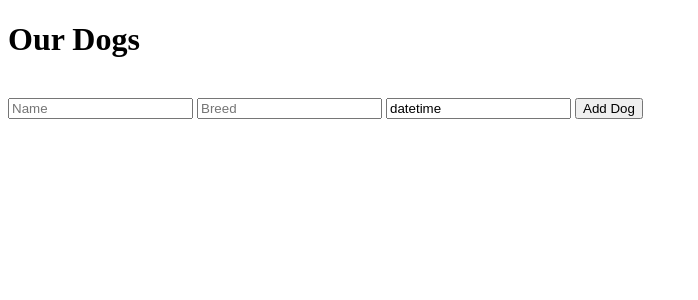
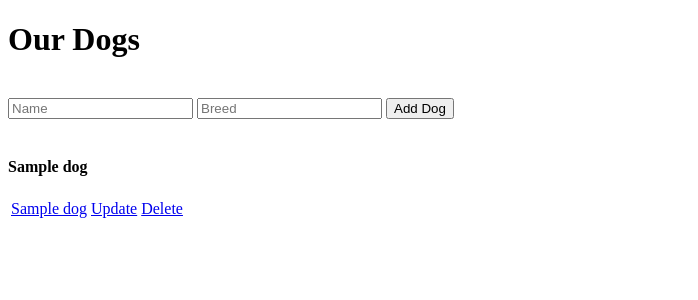
Before and after one commit to KirkGarrison/animal_kingdom, a Flask app: page /dogs in a window 1280 px wide. Shown: the part 52-352 px from the top of the page, without its empty margins (0-698 px from the left). Run offline with Flask 2, Linux system fonts and the light colour scheme; tables that the repository leaves empty hold one stand-in row (values such as "Sample post").

Commit message:
Finished basic setup for dog db

```diff
--- a/app.py
+++ b/app.py
@@ -13,7 +13,7 @@ class Dogs(db.Model):
     date_arrived = db.Column(db.DateTime, default=datetime.utcnow)
 
     def __repr__(self):
-        return '<Name %r>' % self.name
+        return '<Name %r>' % self.id
 
 @app.route('/', methods=['GET'])
 def home():
@@ -30,9 +30,61 @@ def dogs():
         try:
             db.session.add(new_dog)
             db.session.commit()
-            return render_template("dogs.html", title=title)
+            return render_template("dogs.html", title=title, dogs=dogs)
         except:
             return "There was an error adding this dog..."
     else:
         dogs = Dogs.query.order_by(Dogs.date_arrived)
         return render_template("dogs.html", title=title, dogs=dogs)
+
+
+@app.route('/dog/<int:id>', methods=['POST', 'GET', 'DELETE'])
+def dog_viewer(id):
+    dog_view = Dogs.query.get_or_404(id)
+    if request.method == "POST":
+        dog_view.name = request.form['name']
+        dog_view.breed = request.form['breed']
+        try:
+            db.session.commit()
+            return render_template("dogs.html", title=title)
+        except:
+            return "There was a problem updating this dog"
+    elif request.method == "DELETE":
+        title = "our dogs"
+        try:
+            db.session.delete(dog_view)
+            db.session.commit()
+            dogs = Dogs.query.order_by(Dogs.date_arrived)
+            return render_template("dogs.html", title=title, dogs=dogs)
+        except:
+            return "There was a problem removing this dog"
+    else:
+        return render_template('dog.html', dog_view=dog_view)
+
+
+@app.route('/delete/<int:id>', methods=['DELETE', 'GET'])
+def delete(id):
+    dog_found_home = Dogs.query.get_or_404(id)
+    title = "Our dogs"
+    try:
+        db.session.delete(dog_found_home)
+        db.session.commit()
+        dogs = Dogs.query.order_by(Dogs.date_arrived)
+        return render_template("dogs.html", title=title, dogs=dogs)
+    except:
+        return render_template("dogs.html", title=title, dogs=dogs)
+
+@app.route('/update/<int:id>', methods=['POST', 'GET'])
+def update(id):
+    dog_to_update = Dogs.query.get_or_404(id)
+    title = 'Our dogs'
+    if request.method == "POST":
+        dog_to_update.name = request.form['name']
+        dog_to_update.breed = request.form['breed']
+        try:
+            db.session.commit()
+            return render_template("/dogs.html", title=title)
+        except:
+            return "There was a problem updating this dog"
+    else:
+        return render_template('dogs.html', title=title)
--- a/templates/dogs.html
+++ b/templates/dogs.html
@@ -8,20 +8,21 @@
     <form action="/dogs" METHOD="POST">
         <input type="text" placeholder="Name" name="name">
         <input type="text" placeholder="Breed" breed="breed">
-        <input type="datetime" value="datetime">
         <input type="submit" value="Add Dog" class="btn btn-secondary">
     </form>
     <br/>
     <table class="table table-hover table-bordered table-striped">
-    {% for dogs in dog %}
-        {{ dogs.name }}
-        <!-- <tr>
+    <h4>
+    {% for dog in dogs %}
+        {{ dog.name }}
+    </h4>
+        <tr>
             <td>
-            <a href="/item/{{dogs.id}}" class="btn btn-outline-secondary btn-sm">{{ stuffs.name }}</a>
-            <a href="/update/{{stuffs.id}}" class="btn btn-outline-secondary btn-sm">Update</a>
-            <a href="/delete/{{stuffs.id}}" class="btn btn-outline-secondary btn-sm">Delete</a>
+            <a href="/dog/{{dog.id}}" class="btn btn-outline-secondary btn-sm">{{ dog.name }}</a>
+            <a href="/update/{{dog.id}}" class="btn btn-outline-secondary btn-sm">Update</a>
+            <a href="/delete/{{dog.id}}" class="btn btn-outline-secondary btn-sm">Delete</a>
             </td>
-        </tr> -->
+        </tr>
     {% endfor %}
 </table>
 </div>
```
Also changed, not shown: templates/dog.html (added, +16 -0 lines).
